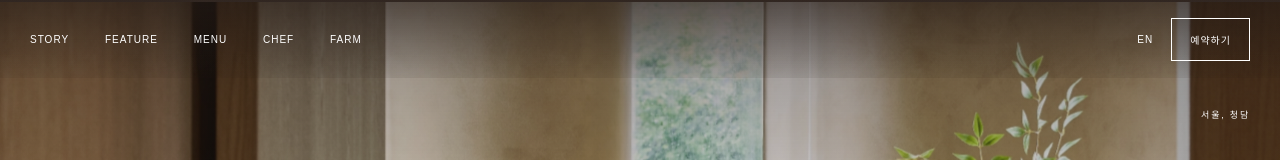
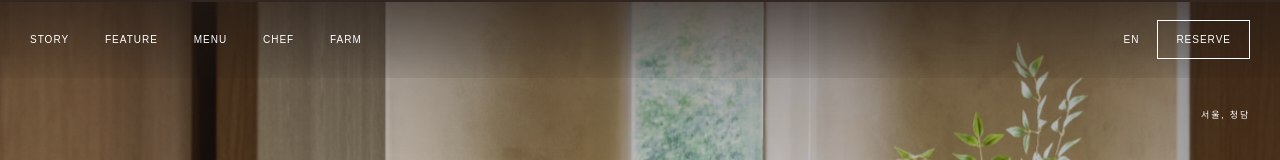
Before and after one commit to pageatelier/sydney-seoul-site, a Next.js app: page /ko in a window 1280 px wide. Shown: the top 160 px of the page. Built offline with nearby package versions, Linux system fonts and the light colour scheme.

Commit message:
change reserve

```diff
--- a/app/RestaurantPage.tsx
+++ b/app/RestaurantPage.tsx
@@ -64,7 +64,7 @@ const copy = {
     otherHref: "/",
     nav: ["Story", "Feature", "Menu", "Chef", "Farm"],
     navIds: ["story", "dining", "menu", "chef", "farm"],
-    reserve: "예약하기",
+    reserve: "Reserve",
     primaryReserve: koreanReserve,
     heroKicker: "",
     location: "서울, 청담",
```
